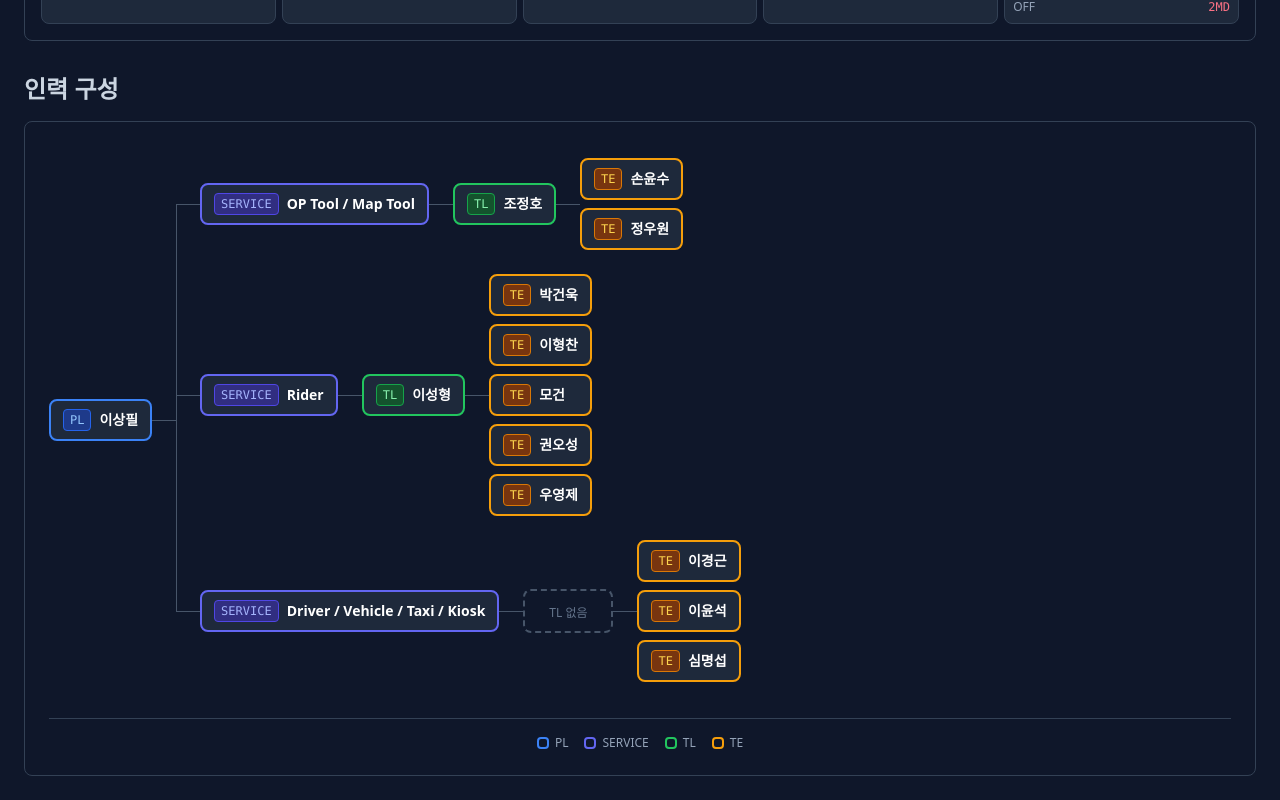
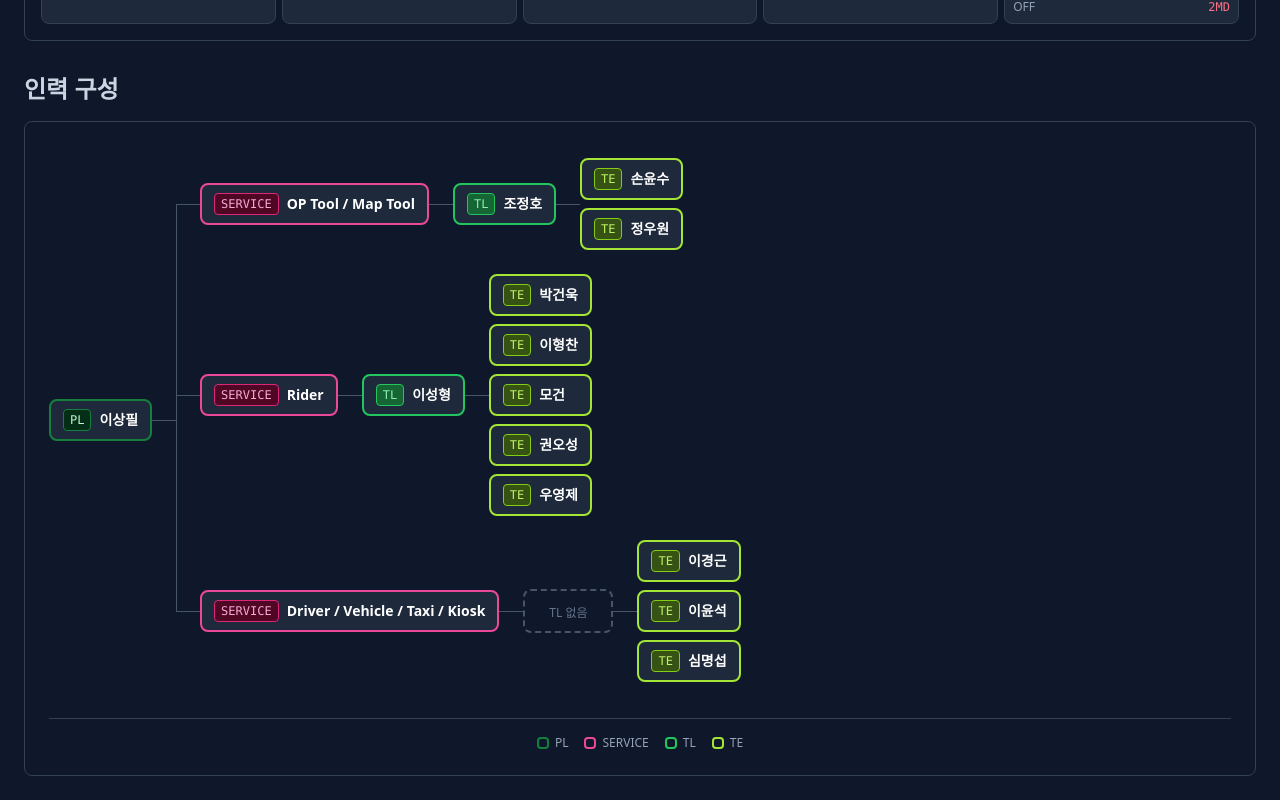
Before and after one commit to yyc002/resource-tracker, a React (Vite) app: page / in a window 1280 px wide. Shown: the part 1738-2538 px from the top of the page. Built offline with nearby package versions, Linux system fonts and the light colour scheme.

Commit message:
style: 인력 구성 컬러 개편 — PL/TL/TE 그린 계열, SERVICE 핑크

```diff
--- a/src/components/OrgTree.tsx
+++ b/src/components/OrgTree.tsx
@@ -5,15 +5,15 @@ interface OrgTreeProps {
 }
 
 const roleBadgeClass: Record<string, string> = {
-  PL: 'bg-blue-900 text-blue-300 border border-blue-600',
-  TL: 'bg-green-900 text-green-300 border border-green-600',
-  TE: 'bg-amber-900 text-amber-300 border border-amber-600',
+  PL: 'bg-green-950 text-green-200 border border-green-700',   // 진초록
+  TL: 'bg-green-800 text-green-300 border border-green-500',   // 초록
+  TE: 'bg-lime-900  text-lime-300  border border-lime-500',    // 연두
 }
 
 const nodeBoxClass: Record<string, string> = {
-  PL: 'border-blue-500',
-  TL: 'border-green-500',
-  TE: 'border-amber-500',
+  PL: 'border-green-700',  // 진초록
+  TL: 'border-green-500',  // 초록
+  TE: 'border-lime-400',   // 연두
 }
 
 function Badge({ role }: { role: string }) {
@@ -77,8 +77,8 @@ function ServiceRow({
       <BranchLine isFirst={isFirst} isLast={isLast} />
 
       {/* 서비스 노드 */}
-      <div className="bg-slate-800 border-2 border-indigo-500 rounded-lg px-3 py-2 flex flex-row items-center gap-2 flex-none">
-        <span className="text-xs px-1.5 py-0.5 rounded bg-indigo-900 text-indigo-300 border border-indigo-600 font-mono">
+      <div className="bg-slate-800 border-2 border-pink-500 rounded-lg px-3 py-2 flex flex-row items-center gap-2 flex-none">
+        <span className="text-xs px-1.5 py-0.5 rounded bg-pink-950 text-pink-300 border border-pink-600 font-mono">
           SERVICE
         </span>
         <p className="text-white font-semibold text-sm">{service.serviceName}</p>
@@ -141,12 +141,12 @@ export default function OrgTree({ data }: OrgTreeProps) {
               <div
                 className={`w-3 h-3 rounded border-2 ${
                   r === 'PL'
-                    ? 'border-blue-500'
+                    ? 'border-green-700'
                     : r === 'SERVICE'
-                    ? 'border-indigo-500'
+                    ? 'border-pink-500'
                     : r === 'TL'
                     ? 'border-green-500'
-                    : 'border-amber-500'
+                    : 'border-lime-400'
                 }`}
               />
               {r}
```
